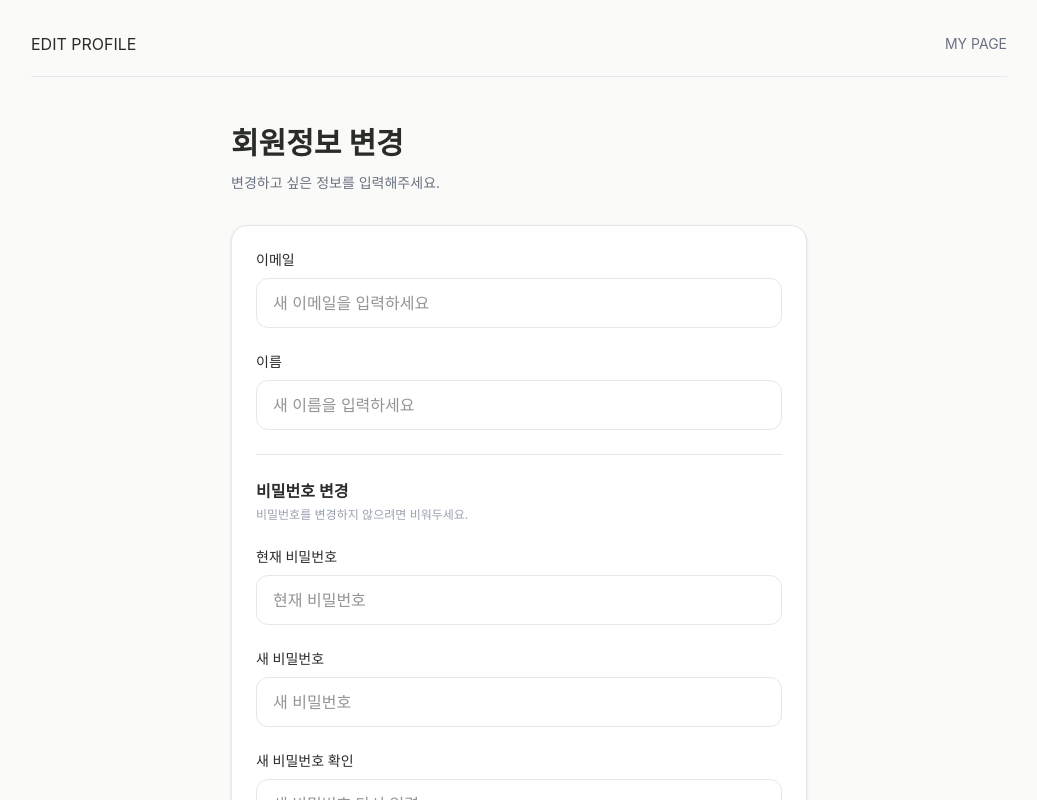
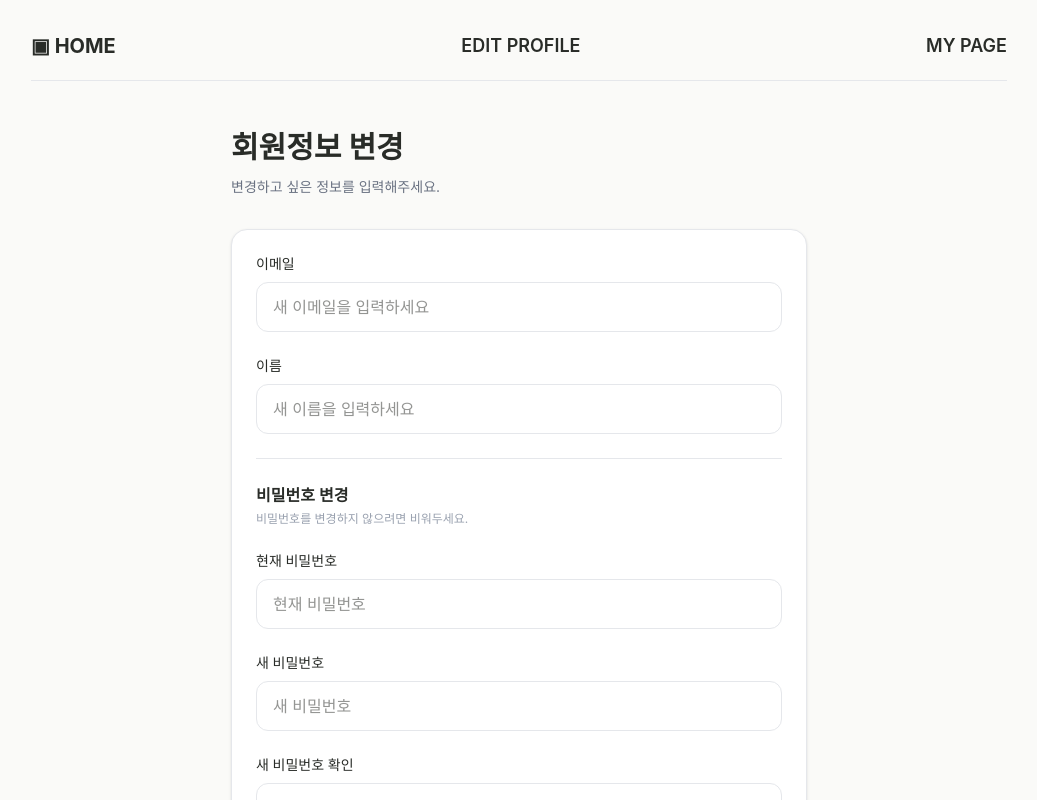
Before and after one commit to ibyso/gallery_project, a React (Vite) app in the folder gallery_front/: page /users/infochange in a window 1280 px wide. Shown: the top 800 px of the page, without its empty margins (121-1158 px from the left). Built offline with nearby package versions, Linux system fonts and the light colour scheme.

Commit message:
댓글기능 에러 해결

```diff
--- a/gallery_front/src/App.tsx
+++ b/gallery_front/src/App.tsx
@@ -39,11 +39,7 @@ function App() {
         {/* 서울 7일 날씨 */}
         <WeeklyWeather />
 
-        <h2 className="mb-3 text-3xl font-semibold">일상의 장면을 모으다</h2>
-
-        <p className="mb-10 text-sm text-gray-500">
-          잠시 머물고 싶은 순간들, 사진을 열어 함께 이야기를 나눠보세요.
-        </p>
+        <h2 className="mb-3 text-3xl font-semibold">현재 진행중인 축제</h2>
 
         {/* 사진 갤러리 */}
         <PostGrid posts={currentPosts} onSelectPost={setSelectedId} />
--- a/gallery_front/src/apis/commentApi.ts
+++ b/gallery_front/src/apis/commentApi.ts
@@ -1,14 +1,17 @@
 import axios from "axios";
-import type {
-  CommentCreate,
-  CommentResponse,
-  CommentUpdate,
-} from "../types/festivalComment";
+import type { CommentCreate, CommentResponse, CommentUpdate } from "../types/festivalComment";
 
 const url = "http://127.0.0.1:8000/comments";
 
 export const postComment = async (comment: CommentCreate) => {
-  const response = await axios.post(`${url}`, comment);
+  const token = sessionStorage.getItem("access_token");
+
+  const response = await axios.post(url, comment, {
+    headers: {
+      Authorization: `Bearer ${token}`,
+    },
+  });
+
   return response.data;
 };
 
@@ -20,10 +23,7 @@ export const getComments = async (contentId: number) => {
   return response.data;
 };
 
-export const putComment = async (
-  comment_id: number,
-  comment: CommentUpdate,
-) => {
+export const putComment = async (comment_id: number, comment: CommentUpdate) => {
   const response = await axios.put(`${url}/${comment_id}`, comment);
   return response.data;
 };
--- a/gallery_front/src/pages/FestivalLike.tsx
+++ b/gallery_front/src/pages/FestivalLike.tsx
@@ -101,13 +101,11 @@ const FestivalLike = () => {
       <div className="mx-auto max-w-5xl px-6 py-8">
         {/* 상단 헤더 */}
         <header className="flex items-center justify-between border-b border-gray-200 pb-5">
-          <Link to="/" className="text-sm text-gray-500 hover:text-[#58654f]">
-            HOME
+          <Link to="/" className="text-xl font-bold">
+            ▣ HOME
           </Link>
-
           <h1 className="text-lg font-semibold">좋아요 목록</h1>
-
-          <Link to="/users/mypage" className="text-sm text-gray-500 hover:text-[#58654f]">
+          <Link to="/users/mypage" className="text-lg font-semibold">
             MY PAGE
           </Link>
         </header>
--- a/gallery_front/src/pages/InfoChange.tsx
+++ b/gallery_front/src/pages/InfoChange.tsx
@@ -21,9 +21,13 @@ const InfoChange = () => {
       <div className="mx-auto max-w-5xl px-6 py-8">
         {/* 상단 헤더 */}
         <header className="flex items-center justify-between border-b border-gray-200 pb-5">
-          <span>EDIT PROFILE</span>
+          <Link to="/" className="text-xl font-bold">
+            ▣ HOME
+          </Link>
 
-          <Link to="/users/mypage" className="text-sm text-gray-500 hover:text-[#58654f]">
+          <h2 className="text-lg font-semibold">EDIT PROFILE</h2>
+
+          <Link to="/users/mypage" className="text-lg font-semibold">
             MY PAGE
           </Link>
         </header>
```
